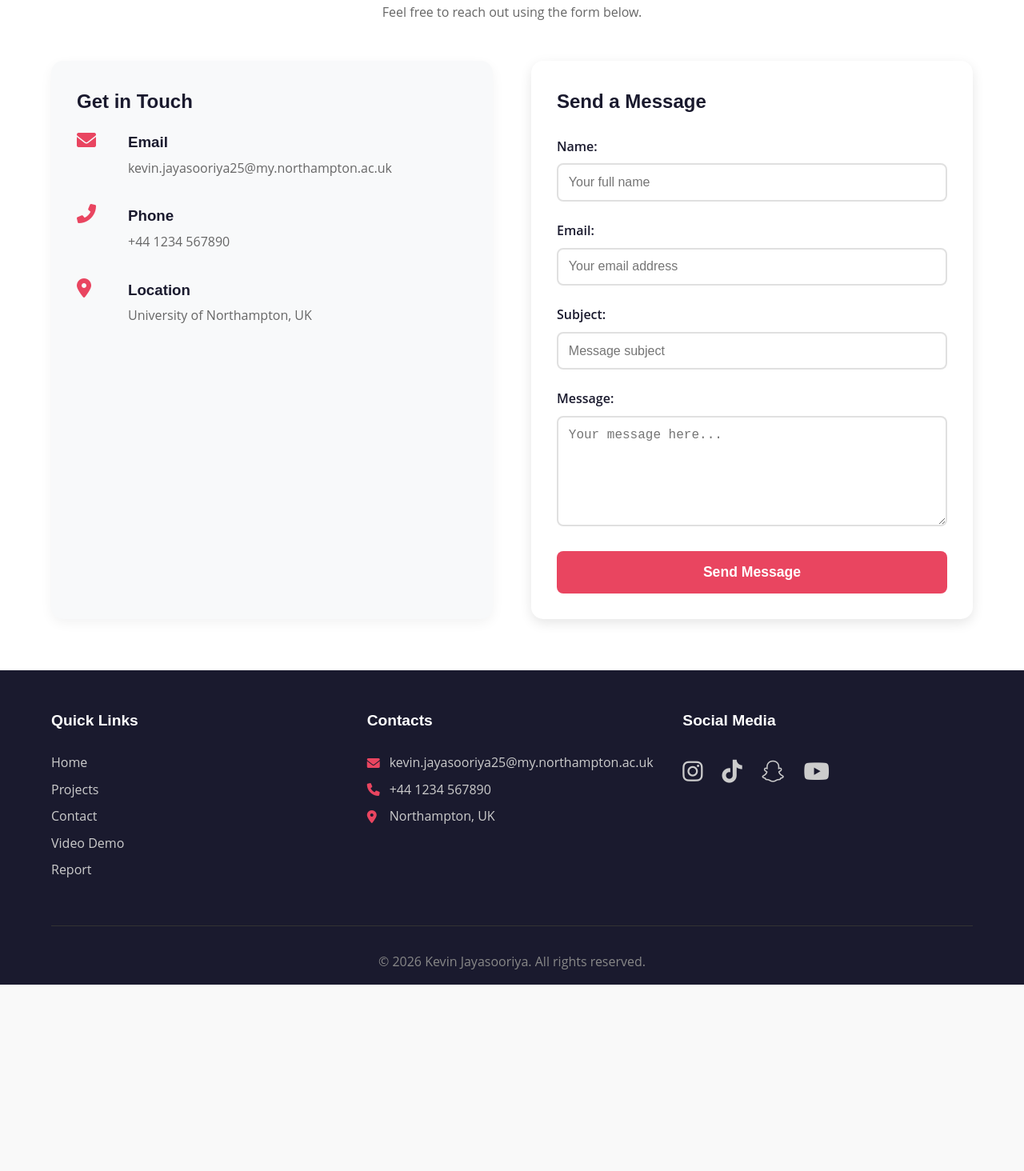
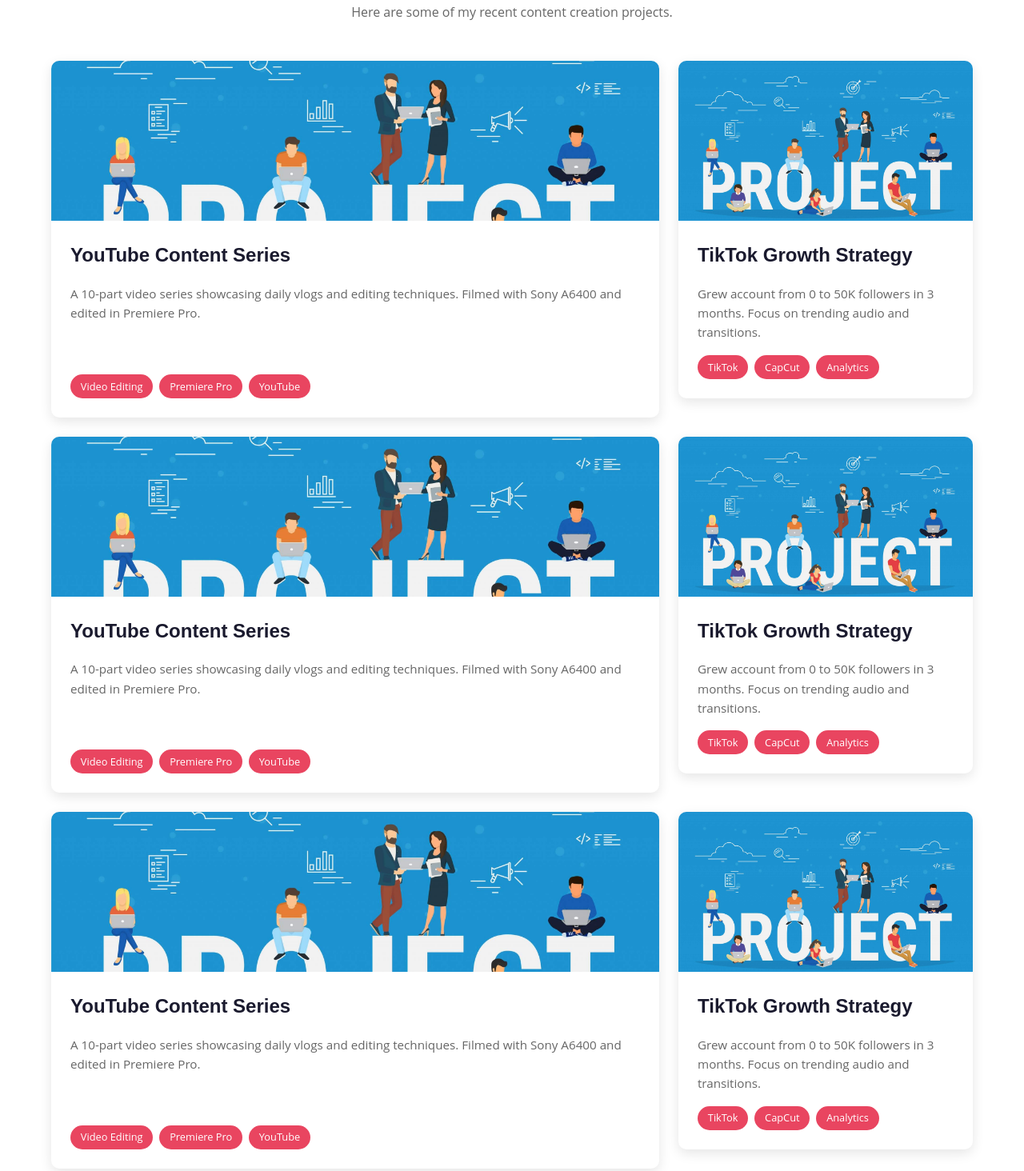
Before and after one commit to jayasooriyakevin-pixel/AS1-KevinPortofolio-12032026, a plain HTML site: page projects.html in a window 1280 px wide. Shown: the part 232-1696 px from the top of the page at 80% size. Before the commit the page ends 1463 px from the top, so only its background shows below. Drawn offline with Linux system fonts and the light colour scheme.

Commit message:
Update projects.html

```diff
--- a/projects.html
+++ b/projects.html
@@ -3,7 +3,7 @@
 <head>
     <meta charset="UTF-8">
     <meta name="viewport" content="width=device-width, initial-scale=1.0">
-    <title>Kevin's Portfolio - Contact</title>
+    <title>Kevin's Portfolio - Projects</title>
     <link rel="stylesheet" href="style.css">
     <link rel="stylesheet" href="https://cdnjs.cloudflare.com/ajax/libs/font-awesome/6.0.0/css/all.min.css">
 </head>
@@ -23,72 +23,112 @@
     </nav>
 
     <main>
-        <section class="contact-page">
-            <h1>Contact Me</h1>
-            <p class="section-intro">Feel free to reach out using the form below.</p>
+        <section class="projects-page">
+            <h1>My Projects</h1>
+            <p class="section-intro">Here are some of my recent content creation projects.</p>
 
-            <div class="contact-container">
-                <!-- Contact Information -->
-                <div class="contact-info">
-                    <h2>Get in Touch</h2>
-
-                    <div class="info-item">
-                        <i class="fas fa-envelope"></i>
-                        <div>
-                            <h3>Email</h3>
-                            <p>kevin.jayasooriya25@my.northampton.ac.uk</p>
-                        </div>
+            <!-- DIFFERENT GRID LAYOUT - All images same size -->
+            <div class="projects-grid-different">
+                <!-- Project 1 - Large card (spans 2 columns, 2 rows) -->
+                <div class="project-card large">
+                    <div class="project-img-container">
+                        <img src="p1.jpg" alt="YouTube Content Series" class="project-img">
                     </div>
-
-                    <div class="info-item">
-                        <i class="fas fa-phone-alt"></i>
-                        <div>
-                            <h3>Phone</h3>
-                            <p>+44 1234 567890</p>
-                        </div>
-                    </div>
-
-                    <div class="info-item">
-                        <i class="fas fa-map-marker-alt"></i>
-                        <div>
-                            <h3>Location</h3>
-                            <p>University of Northampton, UK</p>
+                    <div class="project-info">
+                        <h2>YouTube Content Series</h2> <!-- Changed from h3 to h2 -->
+                        <p>A 10-part video series showcasing daily vlogs and editing techniques. Filmed with Sony A6400 and edited in Premiere Pro.</p>
+                        <div class="project-tags">
+                            <span>Video Editing</span>
+                            <span>Premiere Pro</span>
+                            <span>YouTube</span>
                         </div>
                     </div>
                 </div>
 
-                <!-- Contact Form -->
-                <div class="contact-form-container">
-                    <h2>Send a Message</h2>
-                    <form action="mailto:kevin.jayasooriya25@my.northampton.ac.uk" method="post" enctype="text/plain" class="contact-form">
-                        <div class="form-group">
-                            <label for="name">Name:</label>
-                            <input type="text" id="name" name="name" required placeholder="Your full name">
+                <!-- Project 2 - Medium card -->
+                <div class="project-card">
+                    <div class="project-img-container">
+                        <img src="p1.jpg" alt="TikTok Growth" class="project-img">
+                    </div>
+                    <div class="project-info">
+                        <h2>TikTok Growth Strategy</h2> <!-- Changed from h3 to h2 -->
+                        <p>Grew account from 0 to 50K followers in 3 months. Focus on trending audio and transitions.</p>
+                        <div class="project-tags">
+                            <span>TikTok</span>
+                            <span>CapCut</span>
+                            <span>Analytics</span>
                         </div>
+                    </div>
+                </div>
 
-                        <div class="form-group">
-                            <label for="email">Email:</label>
-                            <input type="email" id="email" name="email" required placeholder="Your email address">
+                <!-- Project 3 - Large card (spans 2 columns, 2 rows) -->
+                <div class="project-card large">
+                    <div class="project-img-container">
+                        <img src="p1.jpg" alt="YouTube Content Series" class="project-img">
+                    </div>
+                    <div class="project-info">
+                        <h2>YouTube Content Series</h2> <!-- Changed from h3 to h2 -->
+                        <p>A 10-part video series showcasing daily vlogs and editing techniques. Filmed with Sony A6400 and edited in Premiere Pro.</p>
+                        <div class="project-tags">
+                            <span>Video Editing</span>
+                            <span>Premiere Pro</span>
+                            <span>YouTube</span>
                         </div>
+                    </div>
+                </div>
 
-                        <div class="form-group">
-                            <label for="subject">Subject:</label>
-                            <input type="text" id="subject" name="subject" required placeholder="Message subject">
+                <!-- Project 4 - Medium card -->
+                <div class="project-card">
+                    <div class="project-img-container">
+                        <img src="p1.jpg" alt="TikTok Growth" class="project-img">
+                    </div>
+                    <div class="project-info">
+                        <h2>TikTok Growth Strategy</h2> <!-- Changed from h3 to h2 -->
+                        <p>Grew account from 0 to 50K followers in 3 months. Focus on trending audio and transitions.</p>
+                        <div class="project-tags">
+                            <span>TikTok</span>
+                            <span>CapCut</span>
+                            <span>Analytics</span>
                         </div>
+                    </div>
+                </div>
 
-                        <div class="form-group">
-                            <label for="message">Message:</label>
-                            <textarea id="message" name="message" rows="6" required placeholder="Your message here..."></textarea>
+                <!-- Project 5 - Large card (spans 2 columns, 2 rows) -->
+                <div class="project-card large">
+                    <div class="project-img-container">
+                        <img src="p1.jpg" alt="YouTube Content Series" class="project-img">
+                    </div>
+                    <div class="project-info">
+                        <h2>YouTube Content Series</h2> <!-- Changed from h3 to h2 -->
+                        <p>A 10-part video series showcasing daily vlogs and editing techniques. Filmed with Sony A6400 and edited in Premiere Pro.</p>
+                        <div class="project-tags">
+                            <span>Video Editing</span>
+                            <span>Premiere Pro</span>
+                            <span>YouTube</span>
                         </div>
+                    </div>
+                </div>
 
-                        <button type="submit" class="submit-btn">Send Message</button>
-                    </form>
+                <!-- Project 6 - Medium card -->
+                <div class="project-card">
+                    <div class="project-img-container">
+                        <img src="p1.jpg" alt="TikTok Growth" class="project-img">
+                    </div>
+                    <div class="project-info">
+                        <h2>TikTok Growth Strategy</h2> <!-- Changed from h3 to h2 -->
+                        <p>Grew account from 0 to 50K followers in 3 months. Focus on trending audio and transitions.</p>
+                        <div class="project-tags">
+                            <span>TikTok</span>
+                            <span>CapCut</span>
+                            <span>Analytics</span>
+                        </div>
+                    </div>
                 </div>
-            </div>
+            </div> <!-- Added closing div for projects-grid-different -->
         </section>
     </main>
 
-    <!-- FOOTER -->
+    <!-- Footer -->
     <footer>
         <div class="footer-content">
             <div class="footer-section">
```
